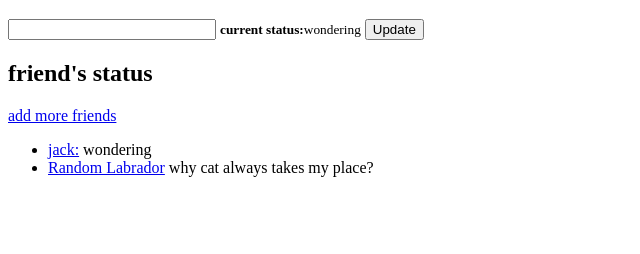
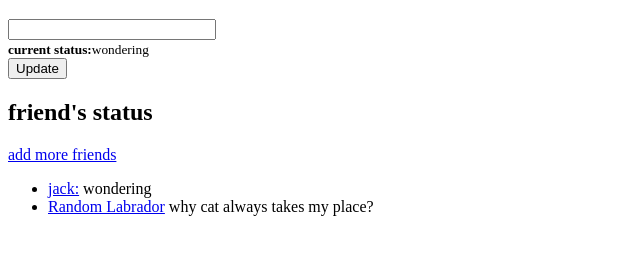
Before and after one commit to VDromaretska/early-twitter, a website: page index.html in a window 1280 px wide. Shown: the part 146-400 px from the top of the page, without its empty margins (0-640 px from the left). Drawn offline with Linux system fonts and the light colour scheme.

Commit message:
Added text from new line

```diff
--- a/index.html
+++ b/index.html
@@ -15,8 +15,8 @@
     <main>
       <userstatus>
         <h1>Whats your status?</h1>
-        <input type="text" style="width: 200px" />
-        <small><b>current status:</b>wondering</small>
+        <input type="text" style="width: 200px" /><br>
+        <small><b>current status:</b>wondering</small><br>
         <button>Update</button>
       </userstatus>
       <friendsstatus>
```
